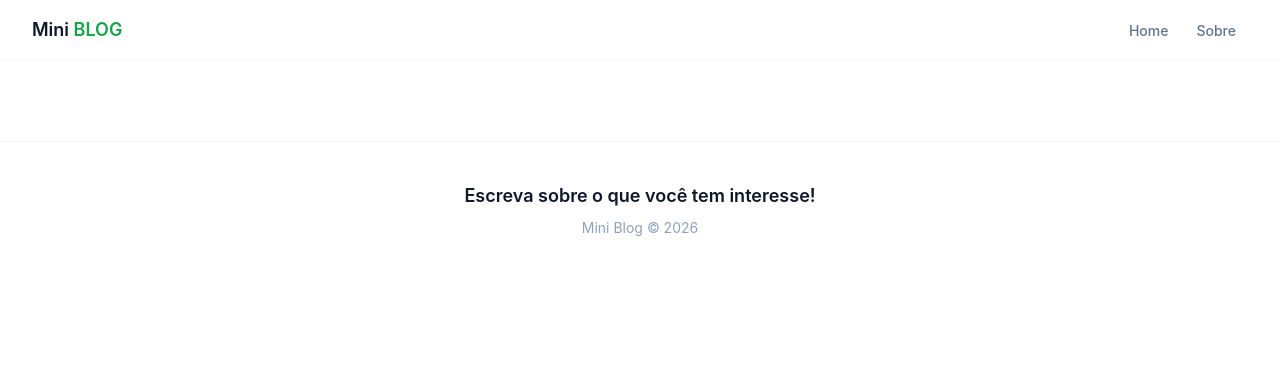
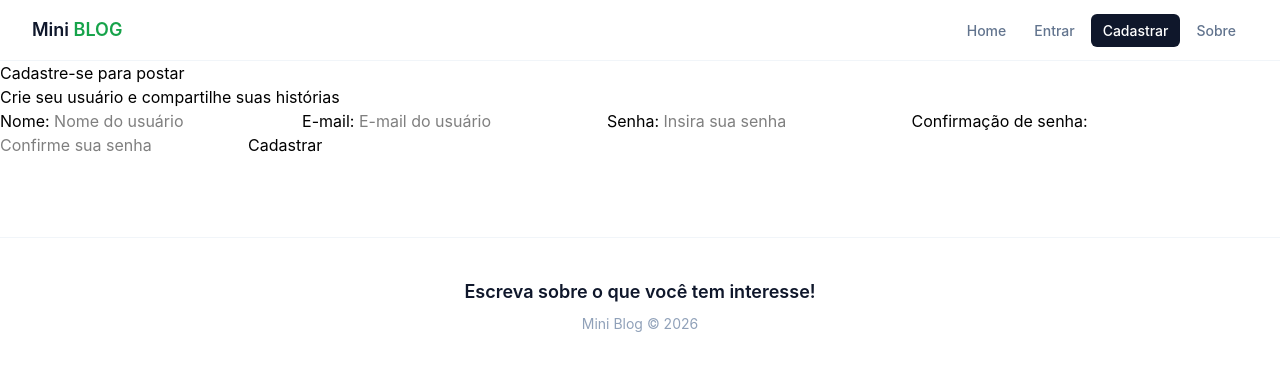
Before and after one commit to kauanzin222/MiniBlog-React, a React (Vite) app in the folder miniblog/: page /register in a window 1280 px wide. Shown: the top 370 px of the page. Built offline with nearby package versions, Linux system fonts and the light colour scheme.

Commit message:
Criando página de Cadastro (Register)

```diff
--- a/miniblog/src/App.tsx
+++ b/miniblog/src/App.tsx
@@ -5,6 +5,8 @@ import Home from './pages/Home/Home'
 import About from './pages/About/About'
 import NavBar from './components/NavBar'
 import Footer from './components/Footer'
+import Register from './pages/Register/Register'
+import Login from './pages/Login/Login'
 
 
 
@@ -17,6 +19,8 @@ function App() {
           <Routes>
             <Route path='/' element={<Home />}/>
             <Route path='/about' element={<About />}/>
+            <Route path='/login' element={<Login />}/>
+            <Route path='/register' element={<Register />}/>
           </Routes>
         </div>
         <Footer />
--- a/miniblog/src/components/NavBar.tsx
+++ b/miniblog/src/components/NavBar.tsx
@@ -19,6 +19,16 @@ const NavBar = () => {
           </NavLink>
         </li>
         <li>
+          <NavLink to="/login" className={linkClasses}>
+            Entrar
+          </NavLink>
+        </li>
+        <li>
+          <NavLink to="/register" className={linkClasses}>
+            Cadastrar
+          </NavLink>
+        </li>
+        <li>
           <NavLink to="/about" className={linkClasses}>
             Sobre
           </NavLink>
--- /dev/null
+++ b/miniblog/src/pages/Login/Login.tsx
@@ -0,0 +1,9 @@
+const Login = () => {
+  return (
+    <div>
+      Login
+    </div>
+  )
+}
+
+export default Login
--- /dev/null
+++ b/miniblog/src/pages/Register/Register.tsx
@@ -0,0 +1,27 @@
+import { useState, useEffect } from 'react'
+
+const Register = () => {
+    return (
+        <div>
+            <h1>Cadastre-se para postar</h1>
+            <p>Crie seu usuário e compartilhe suas histórias</p>
+            <form>
+                <label>Nome: </label>
+                <input type="text" name='displayName' required placeholder='Nome do usuário' />
+
+                <label>E-mail: </label>
+                <input type="email" name='email' required placeholder='E-mail do usuário' />
+
+                <label>Senha: </label>
+                <input type="password" name='password' required placeholder='Insira sua senha' />
+
+                <label>Confirmação de senha: </label>
+                <input type="password" name='confirmPassword' required placeholder='Confirme sua senha' />
+
+                <button type='submit'>Cadastrar</button>
+            </form>
+        </div>
+    )
+}
+
+export default Register
```
